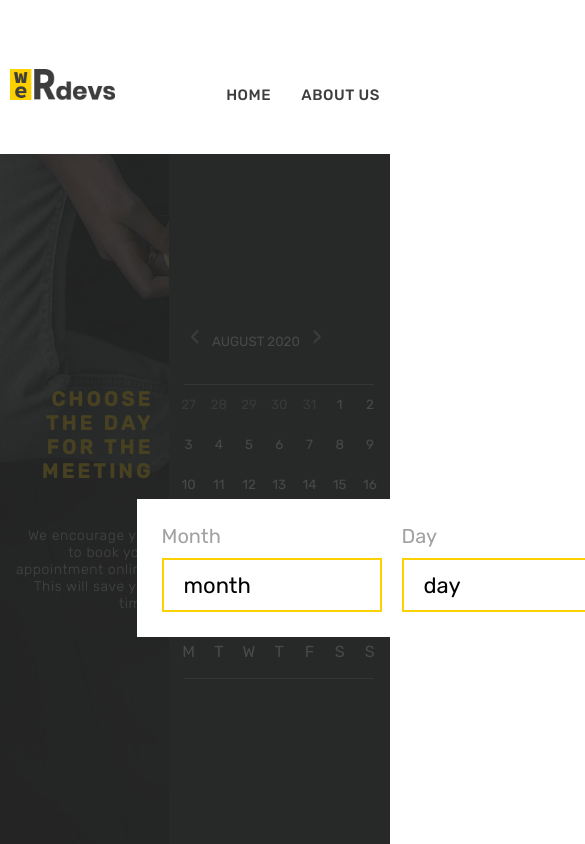
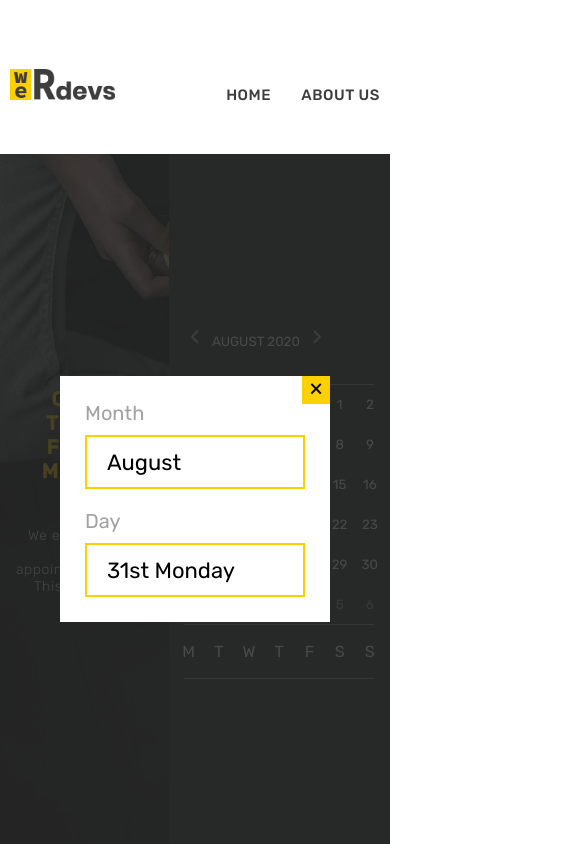
Before and after one commit to n7-remax/react-calendar, a React (Create React App) app: page / in a window 390 px wide. Both pictures are taken after a click on the button "31". Shown: the top 844 px of the page, 585 px wide, since content can reach past the window. Built offline with nearby package versions, Linux system fonts and the light colour scheme.

Commit message:
added calendar input logic and installed momentjs

```diff
--- a/package.json
+++ b/package.json
@@ -6,6 +6,7 @@
     "@testing-library/jest-dom": "^4.2.4",
     "@testing-library/react": "^9.3.2",
     "@testing-library/user-event": "^7.1.2",
+    "moment": "^2.29.0",
     "node-sass": "^4.14.1",
     "react": "^16.13.1",
     "react-calendar": "^3.1.0",
--- a/src/components/Home/Home.js
+++ b/src/components/Home/Home.js
@@ -1,18 +1,20 @@
 import React, { useState } from 'react';
 import Calendar from 'react-calendar';
+import moment from 'moment'
 
 function CalendarInput(props) {
+    const formatDate = moment(props.date)
     return (
         <div className="calendar-input">
             <form>
                 <div className="cross" onClick={props.closeForm}>&#128473;</div>
                 <div className="month-input">
                     <label>Month</label>
-                    <input type="text" defaultValue="month"/>
+                    <input type="text" defaultValue={formatDate.format('MMMM')} />
                 </div>
                 <div className="day-input">
                     <label>Day</label>
-                    <input type="text" defaultValue="day" />
+                    <input type="text" defaultValue={formatDate.format('Do dddd')} />
                 </div>
             </form>
         </div>
@@ -20,19 +22,20 @@ function CalendarInput(props) {
 }
 
 function Home() {
-    const [dateState, setDateState] = useState(new Date());
+    const [dateState, setDateState] = useState((new Date()));
     const [inputState, setInputState] = useState({
         showInput: false,
     });
 
     const toggleInputHandler = () => {
         setInputState({ showInput: true })
-        console.log(inputState.showInput)
     }
+    console.log(dateState)
     return (
         <div className="Home">
-            {inputState.showInput ? <CalendarInput closeForm={() => setInputState({ showInput: false })} /> : null
-
+            {
+                inputState.showInput ? <CalendarInput date={dateState} closeForm={() => setInputState({ showInput: false })} />
+                    : null
             }
             <div className="home-wrapper">
                 <div className="home-heading">
@@ -48,9 +51,8 @@ function Home() {
                     locale="en-EN"
                     next2Label={null}
                     prev2Label={null}
-                    onChange={setDateState}
+                    onChange={(date) => { setDateState(date); toggleInputHandler() }}
                     value={dateState}
-                    onClickDay={toggleInputHandler}
                     formatShortWeekday={(locale, date) => ['S', 'M', 'T', 'W', 'T', 'F', 'S'][date.getDay()]}
                 />
             </div>
--- a/src/styles/style.scss
+++ b/src/styles/style.scss
@@ -250,19 +250,20 @@ h1,h2,h3,h4,h5,h6,p {
 // Form styles
 
 .calendar-input {
+    justify-content: center;
+    display: flex;
     background: rgba(39, 40, 41, 0.85);
     position: absolute;
-    width: 100vw;
+    width: 100%;
     height: calc(100vh - 154px);
     z-index: 5;
+    align-items: center;
 
     form {
-        position: absolute;
+        position: relative;
         display: flex;
         padding: 25px;
         background: white;
-        top: 50%;
-        left: 35%;
 
         .cross {
             background-color: $primary-color;
@@ -341,6 +342,13 @@ h1,h2,h3,h4,h5,h6,p {
         min-width: unset;
         padding: 0 5px;
     }
+    .calendar-input form {
+        flex-direction: column;
+    }
+    .calendar-input form .month-input {
+        margin-bottom: 20px;
+        margin-right: 0px;
+    }
     .react-calendar__tile {
         height: 40px;
     }
```
Also changed, not shown: 1 other file (tests, documents, lock files or other folders).
